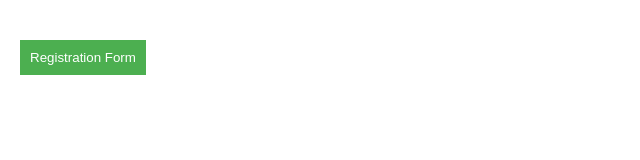
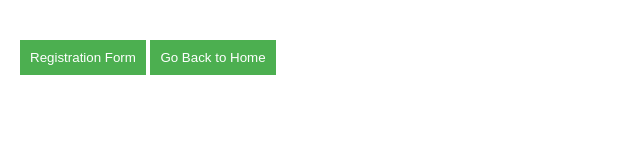
Before and after one commit to Kunsguru/Contestants-Registration-For, a plain HTML site: page index.html in a window 1280 px wide. Shown: the whole page, without its empty margins (0-640 px from the left). Drawn offline with Linux system fonts and the light colour scheme.

Commit message:
Update index.html

```diff
--- a/index.html
+++ b/index.html
@@ -9,6 +9,8 @@
 <body>
 
     <button onclick="handleRegistrationClick()">Registration Form</button>
+
+    <button onclick="window.location.href='https://shullian-stitches-and-couture.onrender.com/'">Go Back to Home</button>
 
     <div id="registration-form" class="hidden">
         <h2>Registration Form</h2>
```
